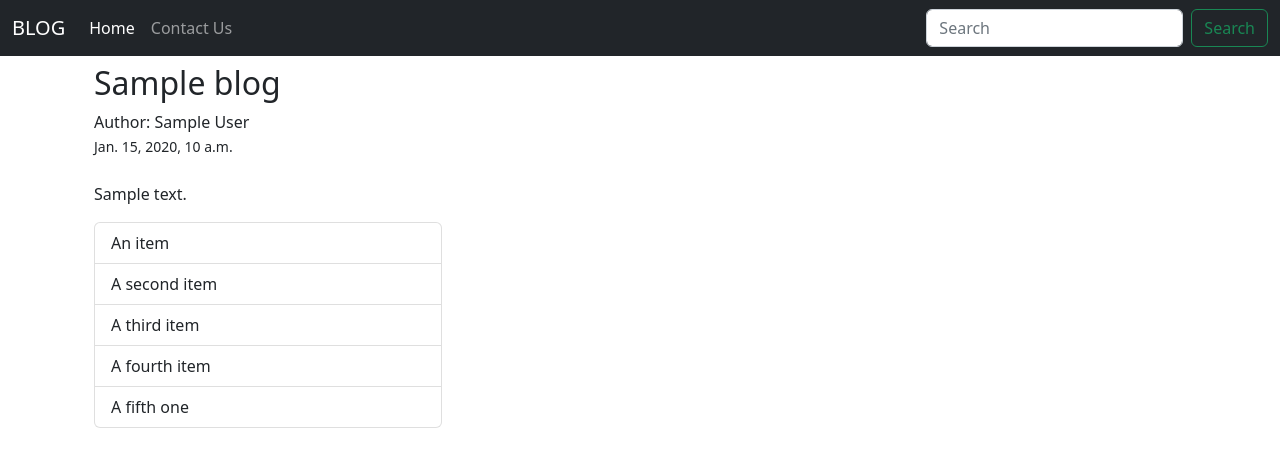
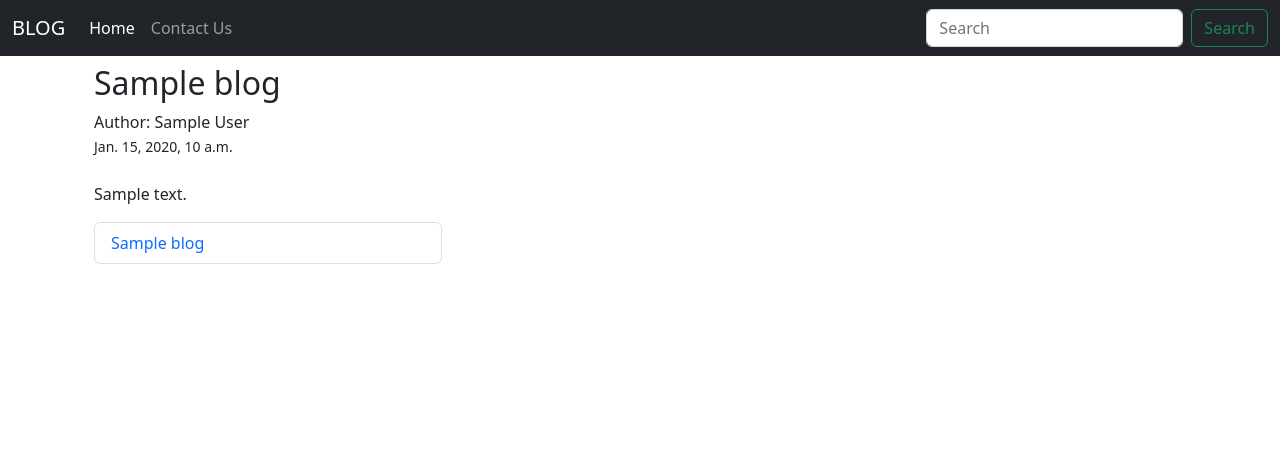
Before and after one commit to Andje23/blog_project, a Django app: template templates/main/blog_detail.html in a window 1280 px wide. Shown: the top 467 px of the page. Run offline with Django 4.2, Linux system fonts and the light colour scheme; the template is opened without the code that fills it: most values are stand-ins (such as "Sample title", 1, 10 or a date in 2020).

Commit message:
Displaying links to the articles in the article.

```diff
--- a/main/views.py
+++ b/main/views.py
@@ -11,8 +11,10 @@ def blog_home(request):
 
 def blog_detail(request, slug_url):
     blog = Blog.objects.get(slug=slug_url)
+    all_blogs = Blog.objects.all().order_by('-post_date')[:10]
     contex = {
-        'blog': blog
+        'blog': blog,
+        'all_blogs': all_blogs,
     }
     return render(request, "main/blog_detail.html", contex)
 
--- a/templates/main/blog_detail.html
+++ b/templates/main/blog_detail.html
@@ -19,11 +19,11 @@
 
             <div class="col-md-4">
                 <ul class="list-group">
-                    <li class="list-group-item">An item</li>
-                    <li class="list-group-item">A second item</li>
-                    <li class="list-group-item">A third item</li>
-                    <li class="list-group-item">A fourth item</li>
-                    <li class="list-group-item">A fifth one</li>
+                    {% for blogs in all_blogs %}
+                        <li class="list-group-item">
+                            <a href="{% url 'blog_detail' blogs.slug %}" class="text-decoration-none">{{ blogs.name }}</a>
+                        </li>
+                    {% endfor %}
                 </ul>
             </div>
 
```
